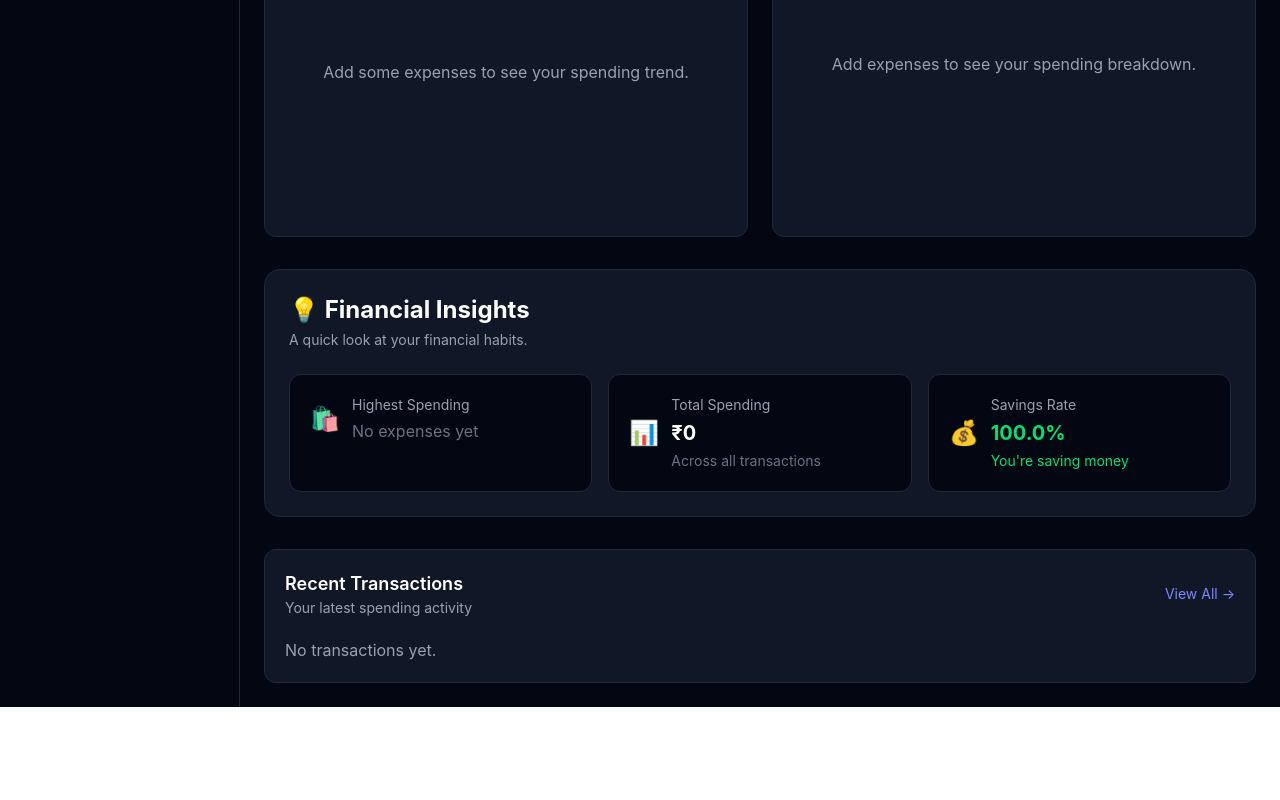
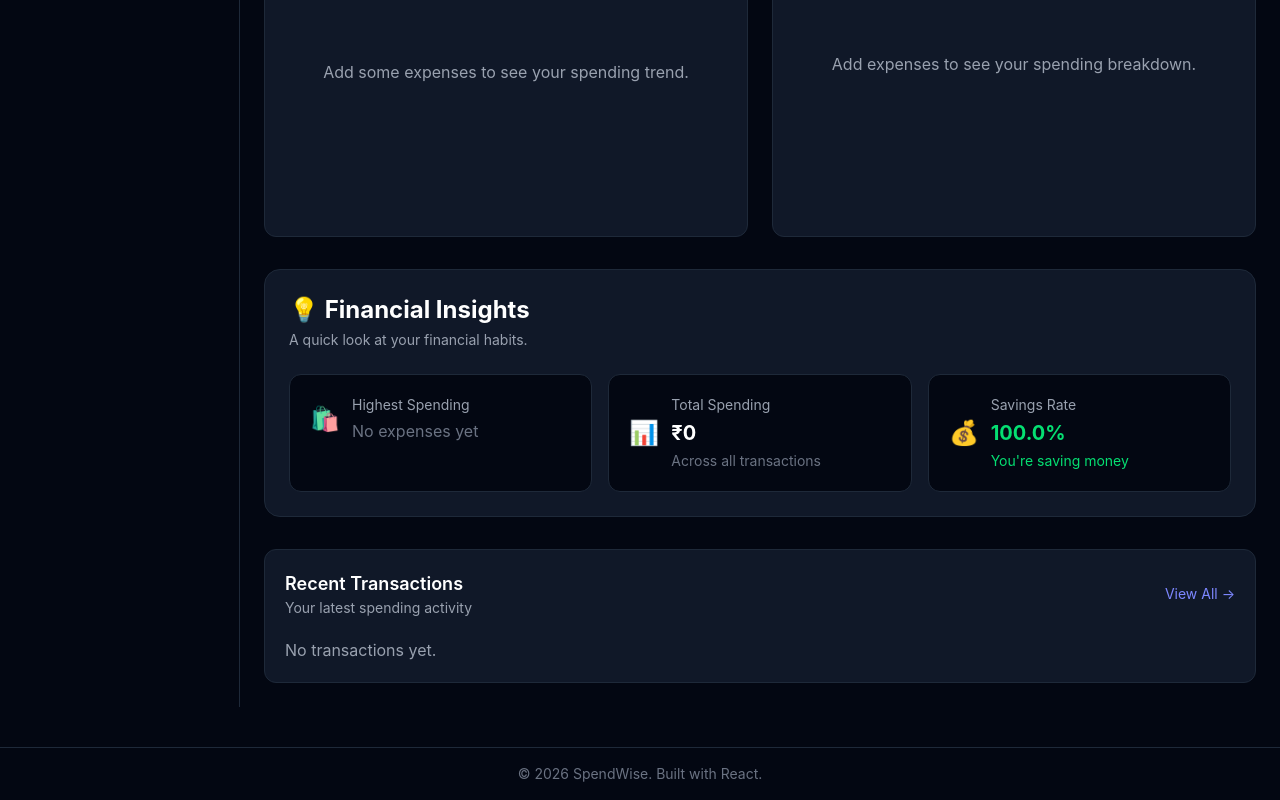
Before and after one commit to Rakshit-Thareja/SpendWise, a React (Vite) app: page / in a window 1280 px wide. Shown: the part 753-1553 px from the top of the page. Before the commit the page ends 1460 px from the top, so only its background shows below. Built offline with nearby package versions, Linux system fonts and the light colour scheme.

Commit message:
Add application footer

```diff
--- /dev/null
+++ b/src/components/Footer.jsx
@@ -0,0 +1,9 @@
+function Footer() {
+    return (
+        <footer className="mt-10 border-t border-gray-800 py-4 text-center text-sm text-gray-500">
+            © 2026 SpendWise. Built with React.
+        </footer>
+    )
+}
+
+export default Footer
--- a/src/layouts/DashboardLayout.jsx
+++ b/src/layouts/DashboardLayout.jsx
@@ -1,5 +1,6 @@
 import Navbar from '../components/Navbar'
 import Sidebar from '../components/Sidebar'
+import Footer from '../components/footer'
 import { useState } from 'react'
 
 function DashboardLayout({ children }) {
@@ -24,6 +25,7 @@ function DashboardLayout({ children }) {
                     {children}
                 </main>
             </div>
+            <Footer/>
         </div>
     )
 }
```
